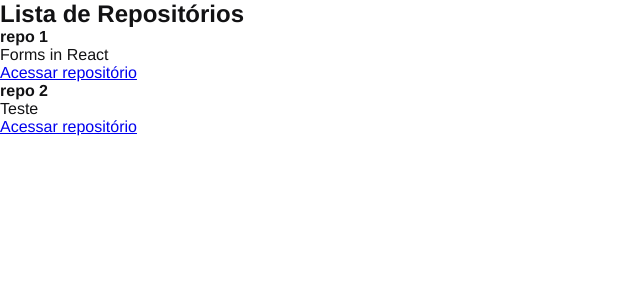
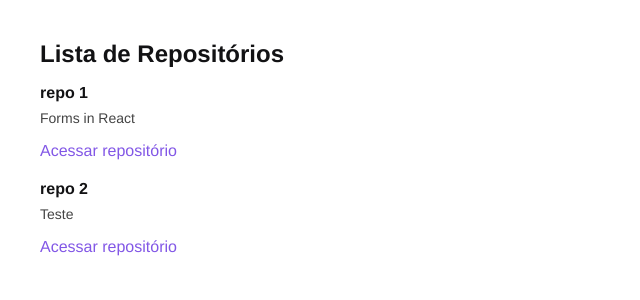
Before and after one commit to tiagodantasfreire/01-github-explorer, a React app: page / in a window 1280 px wide. Shown: the top 300 px of the page, without its empty margins (0-640 px from the left). Built offline with nearby package versions, Linux system fonts and the light colour scheme.

Commit message:
Style Added

```diff
--- a/src/components/RepositoryList/RepositoryList.jsx
+++ b/src/components/RepositoryList/RepositoryList.jsx
@@ -1,4 +1,5 @@
 import RepositoryItem from "../RepositoryItem/RepositoryItem";
+import './repositoryList.scss';
 
 const RepositoryList = () => {
   return (
--- /dev/null
+++ b/src/components/RepositoryList/repositoryList.scss
@@ -0,0 +1,30 @@
+.repositoryList {
+  margin: 40px;
+
+  h1 {
+    margin-bottom: 16px;
+  }
+
+  ul {
+    list-style: none;
+
+    li {
+      & + li {
+        margin-top: 20px;
+      }
+
+      p {
+        font-size: 14px;
+        color: #444;
+        margin-top: 8px;
+      }
+
+      a {
+        display: inline-block;
+        margin-top: 16px;
+        text-decoration: none;
+        color: #8257e6;
+      }
+    }
+  }
+}
```
Also changed, not shown: 1 other file (tests, documents, lock files or other folders).
